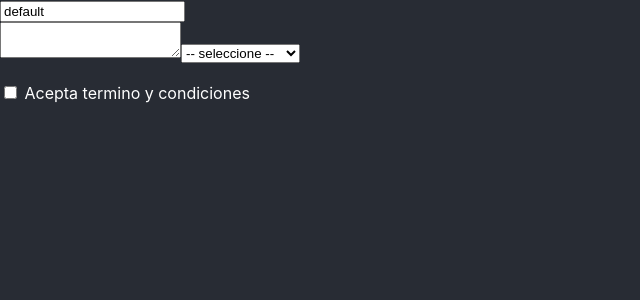
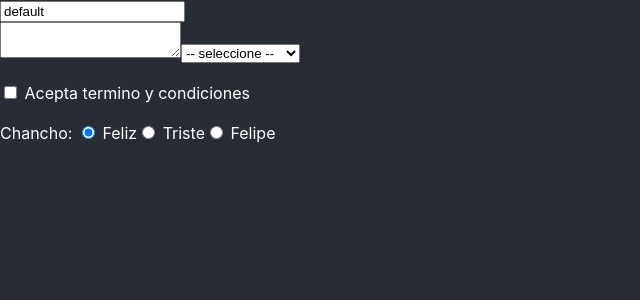
Before and after one commit to wilder00/learning-react, a React (Create React App) app: page / in a window 1280 px wide. Shown: the top 300 px of the page, without its empty margins (0-640 px from the left). Built offline with nearby package versions, Linux system fonts and the light colour scheme.

Commit message:
agregando raio buttons en el formulario

```diff
--- a/src/App.js
+++ b/src/App.js
@@ -2,7 +2,7 @@
 import { useState } from 'react'
 
 function App() {
-  const [value, setValue] = useState({ normal:'default', texto: '', chancho: '', check: false})
+  const [value, setValue] = useState({ normal:'default', texto: '', chancho: '', check: false, estado: 'feliz'})
   const handleChange = ({target})=>{
     setValue((vals)=>({
       ...vals,
@@ -33,6 +33,15 @@ function App() {
         checked={ value.check }
       /> Acepta termino y condiciones
 
+      <br/>
+      <br/>
+
+      <div>
+        <label>Chancho: </label>
+        <input onChange={ handleChange } name="estado" type="radio" value="feliz" checked={value.estado === 'feliz'} /> Feliz
+        <input onChange={ handleChange } name="estado" type="radio" value="triste" checked={value.estado === 'triste'} /> Triste
+        <input onChange={ handleChange } name="estado" type="radio" value="felipe" checked={value.estado === 'felipe'} /> Felipe
+      </div>
 
     </div>
   );
```
